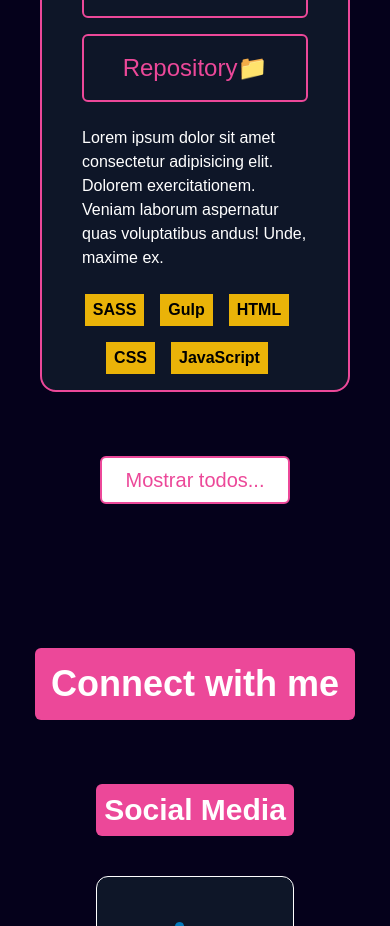
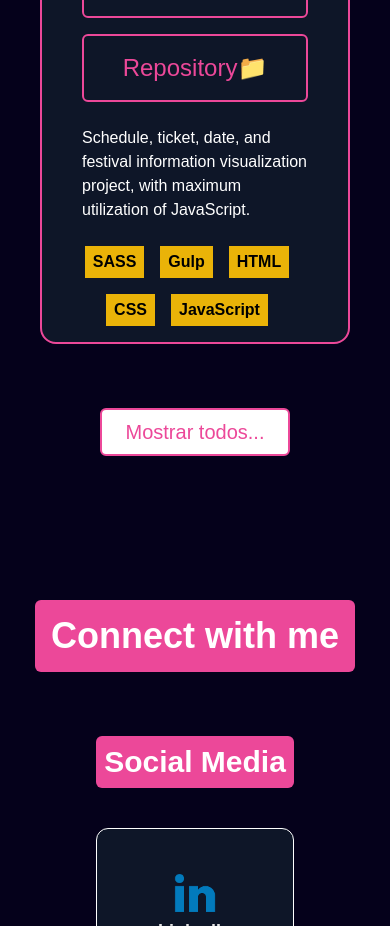
Before and after one commit to JoaquinFreire/Portafolio-React-Tailwind, a React (Vite) app: page / in a window 390 px wide. Shown: the part 5027-5953 px from the top of the page. Built offline with nearby package versions, Linux system fonts and the light colour scheme.

Commit message:
Edición texto festival música

```diff
--- a/src/components/Proyects.jsx
+++ b/src/components/Proyects.jsx
@@ -120,7 +120,7 @@ const Proyects = () => {
                             <a target='_blanck' href="https://joaquinfreireportafolio.netlify.app/festivalmusica/" className=' text-fuchsia-700 text-bold border-2 hover:border-none border-fuchsia-700 transition-all hover:text-3xl hover:bg-white rounded-md m-2 md:m-0 text-center bg-navy-800 text-2xl p-4 md:mr-10'>Deployed🚀</a>
                             <a target='_blanck' href="https://github.com/JoaquinFreire/festival-musica" className=' text-fuchsia-700 text-bold border-2 hover:border-none border-fuchsia-700 transition-all hover:text-3xl hover:bg-white rounded-md m-2 md:m-0 text-center bg-navy-800 text-2xl p-4 md:mr-10'>Repository📁</a>
                         </div>
-                        <p className='text-white text-md mx-6 md:mx-0 md:text-xl text-left'>Lorem ipsum dolor sit amet consectetur adipisicing elit. Dolorem exercitationem. Veniam laborum aspernatur quas voluptatibus andus! Unde, maxime ex.</p>
+                        <p className='text-white text-md mx-6 md:mx-0 md:text-xl text-left'>Schedule, ticket, date, and festival information visualization project, with maximum utilization of JavaScript.</p>
                         <div className=' mx-6 md:mx-0 mt-2 text-center md:text-left'>
                             <span className='text-black bg-yellow-500 text-center py-1 mr-4 px-2 mt-4 text-md md:text-lg md:py-2 md:px-4 inline-block font-bold'>SASS</span>
                             <span className='text-black bg-yellow-500 text-center py-1 mr-4 px-2 mt-4 text-md md:text-lg md:py-2 md:px-4 inline-block font-bold'>Gulp</span>
```
